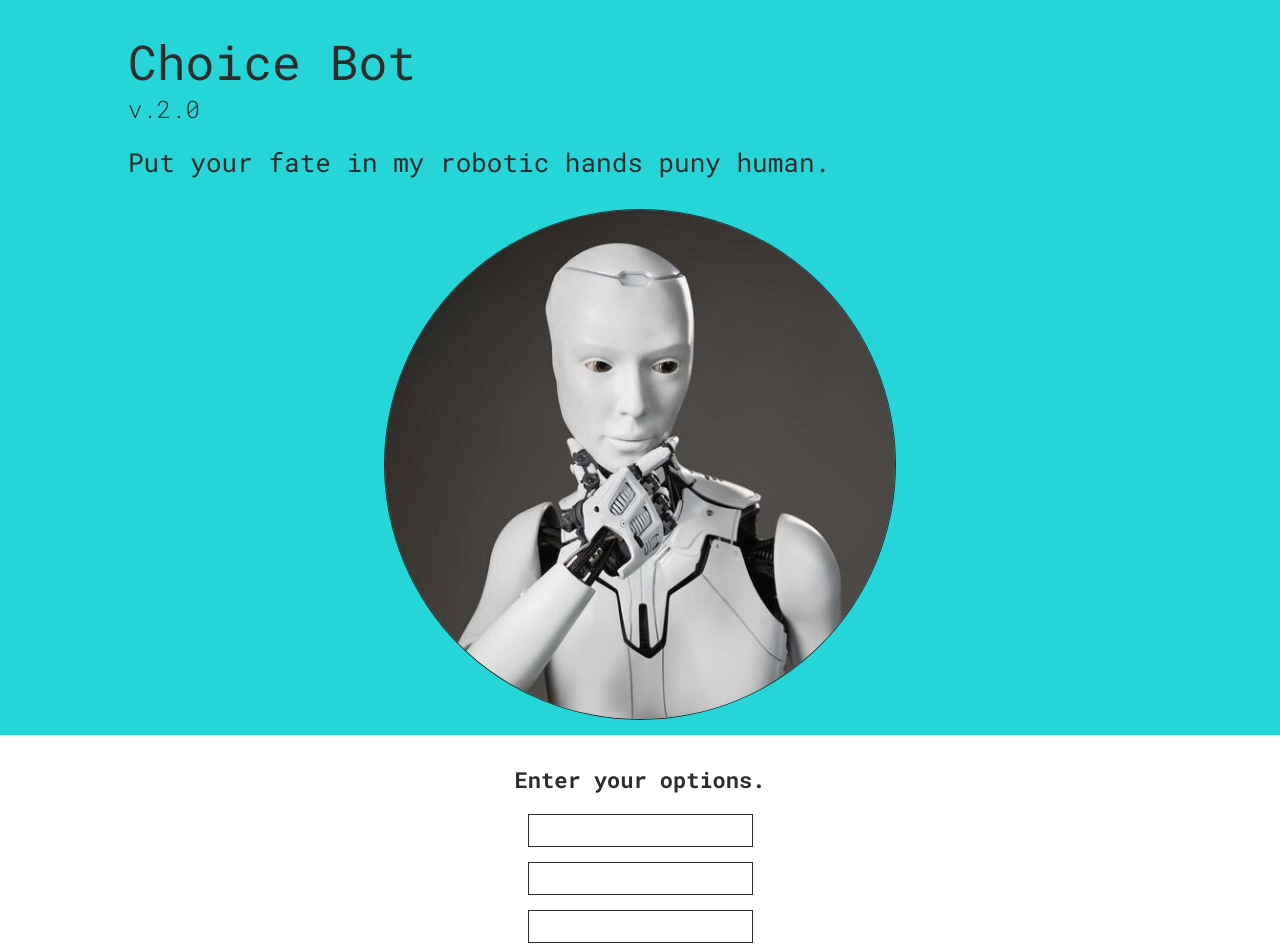
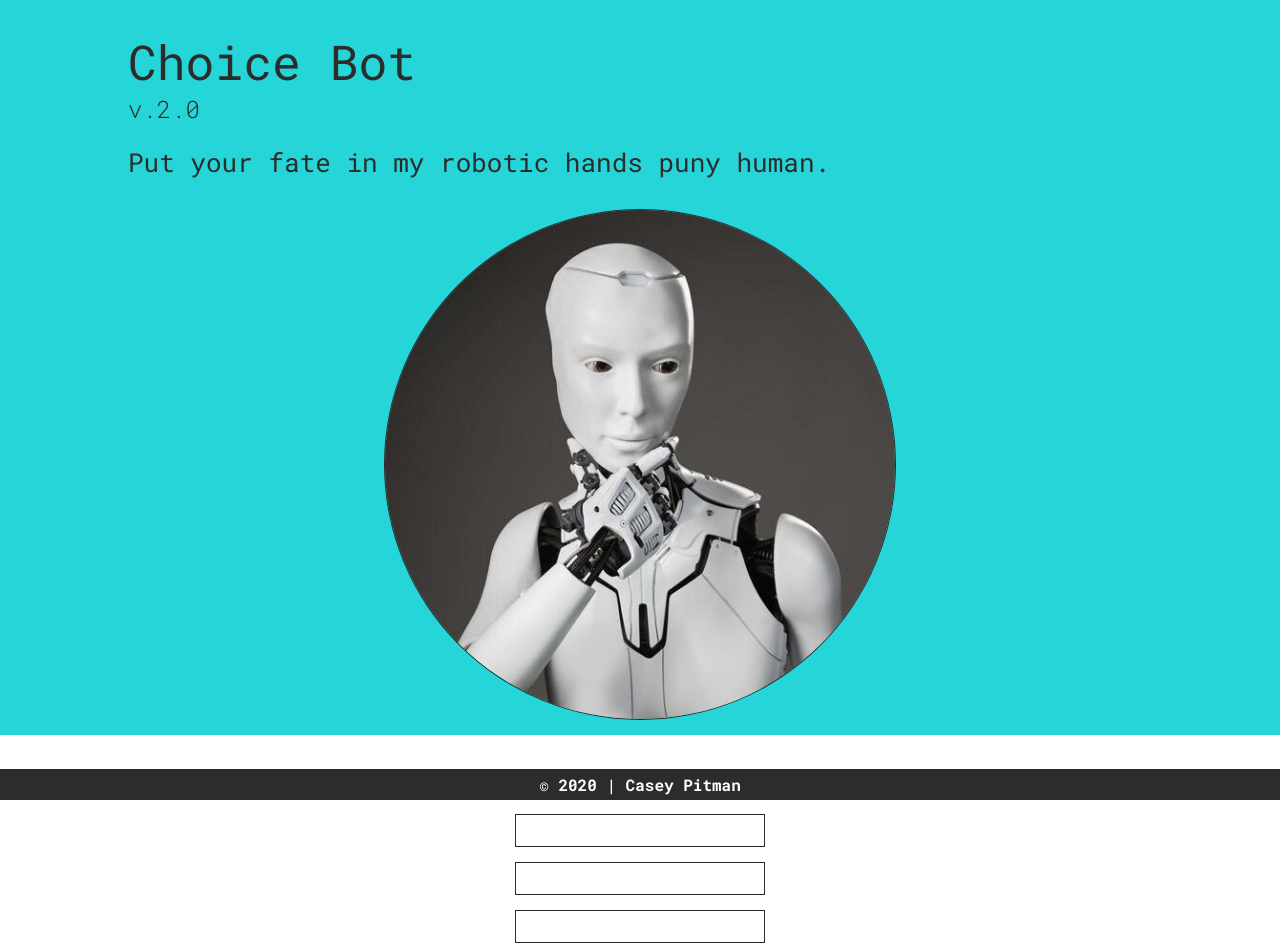
Before and after one commit to CaseyPitman/choice-bot-2.0, a React (Create React App) app: page / in a window 1280 px wide. Shown: the top 952 px of the page. Built offline with nearby package versions, Linux system fonts and the light colour scheme.

Commit message:
styled footer

```diff
--- a/src/App.js
+++ b/src/App.js
@@ -61,10 +61,9 @@ class App extends Component {
 
         </main>
 
-        <footer className = 'footer'>
-          <h4 className = 'copyright'>&copy; 2020 | Casey Pitman </h4>
+        <footer className = 'copyright'>
+          <h4 className = 'copyright-text'><span className = 'copyright-symbol'>&copy;</span> 2020 | Casey Pitman </h4>
         </footer>
-
       </div>
     );
   }
--- a/src/styles.css
+++ b/src/styles.css
@@ -14,6 +14,10 @@ html {
    font-family: 'Roboto Mono', monospace;
    font-size:10px;
 }
+body{
+   height:100%;
+   width:100%;
+}
 
 button,
 input    {
@@ -22,9 +26,10 @@ input    {
    font-family: 'Roboto Mono', monospace;
    font-size:1.6rem;
    margin: 0px auto 15px;
-   max-width:225px;
+   max-width:250px;
    padding:5px;
-   width:70%;
+   text-align: center;
+   width:75%;
 }
 
 button {
@@ -79,6 +84,10 @@ button:hover {
    max-width:40%;
 }
 
+
+
+
+
 /* CONTAINER */
 
 .container {
@@ -116,5 +125,22 @@ button:hover {
 }  */
 
 /* .decision{
-  display:none;
+   display:none;
 } */
+
+
+
+.copyright {
+   background:white;
+   font-size: 16px;
+   position:fixed;
+   bottom:0px;
+   text-align: center;
+   width:100%;
+}
+
+.copyright-text {
+   background:rgb(44,44,44);
+   color:white;
+   padding: 5px
+}
```
